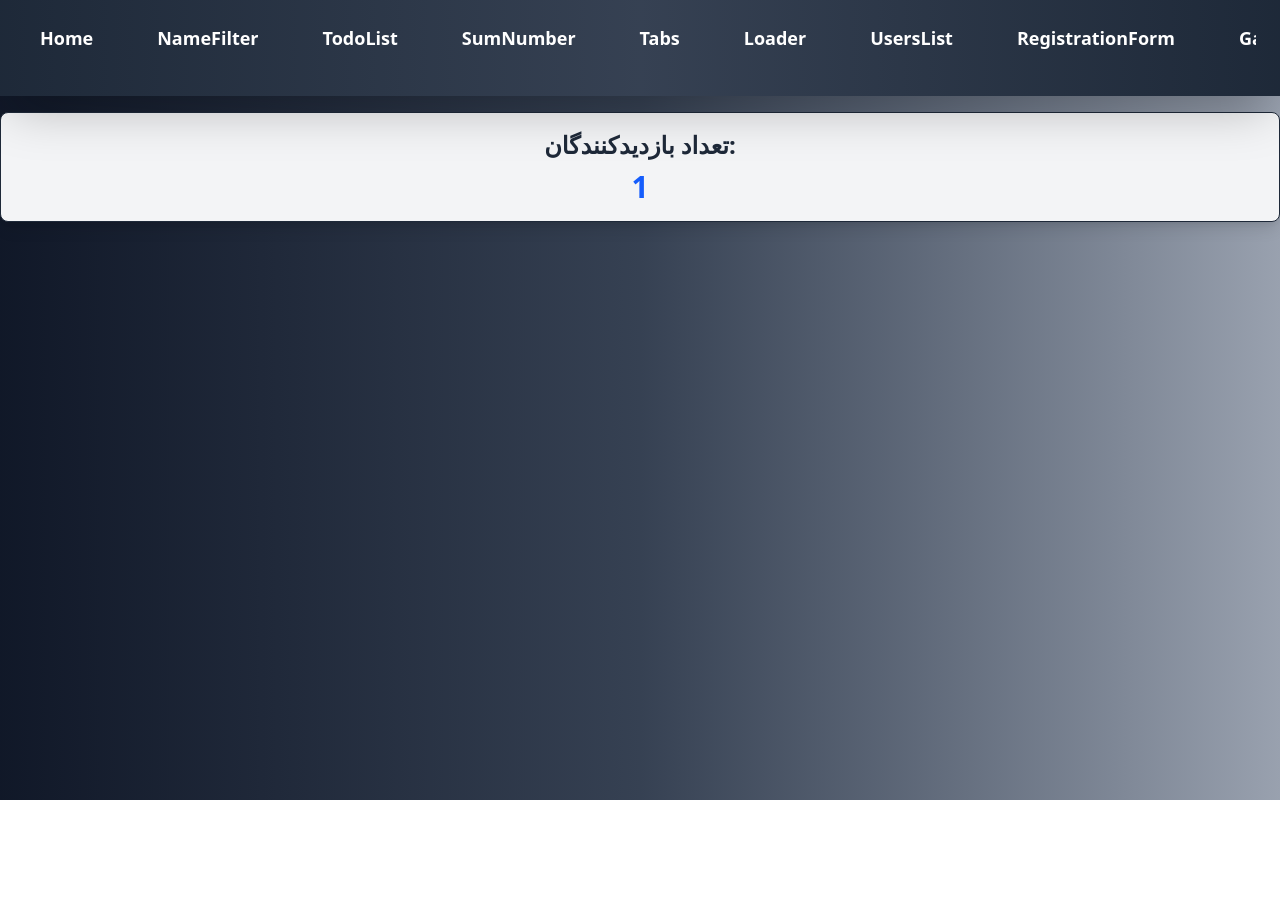
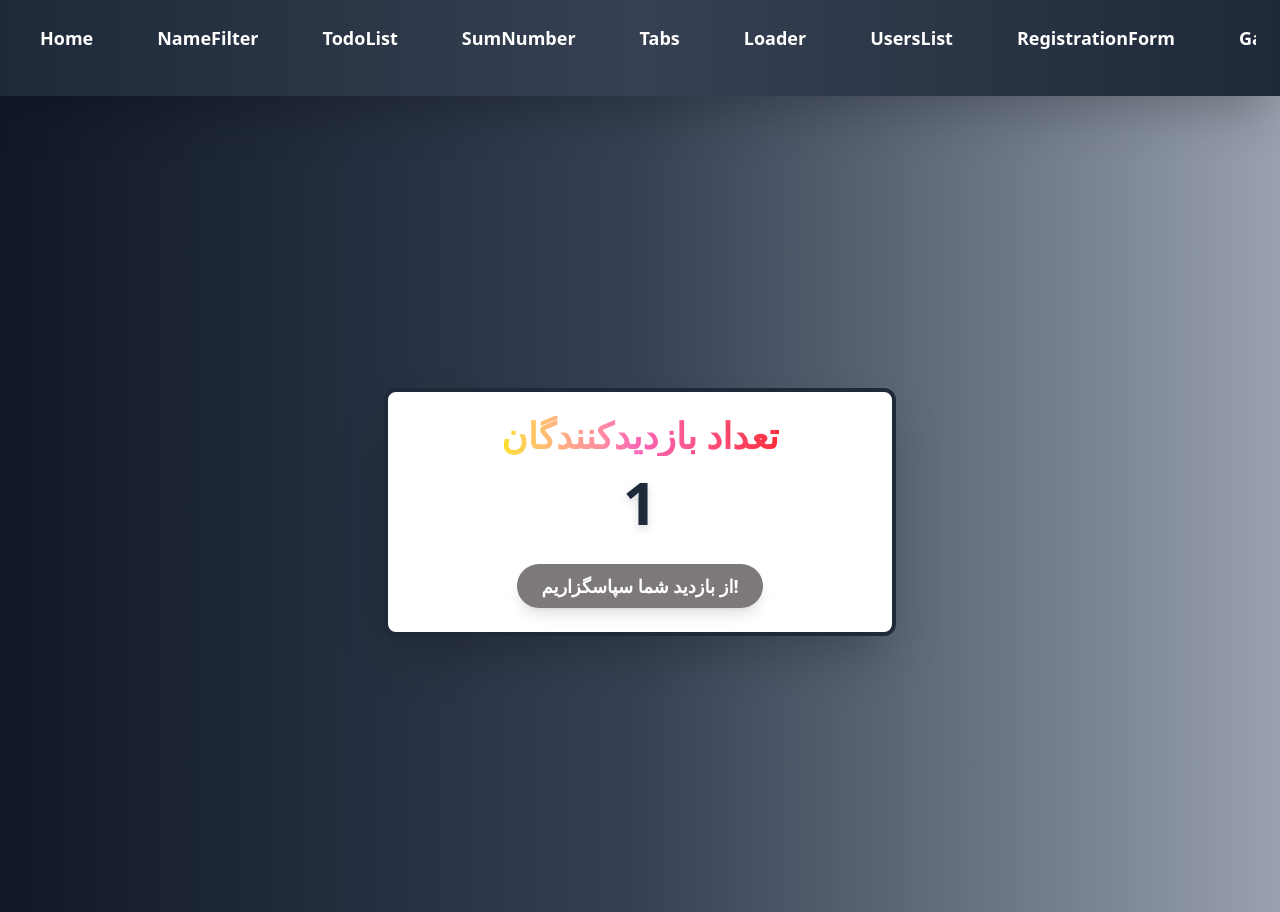
Before and after one commit to hamedmkm/Interview-Prep-Samples, a React (Vite) app: page /VisitorCounter in a window 1280 px wide. Before the commit the page ends 800 px from the top, so only its background shows below. Built offline with nearby package versions, Linux system fonts and the light colour scheme.

Commit message:
change style visitor component

```diff
--- a/package.json
+++ b/package.json
@@ -12,6 +12,7 @@
   "dependencies": {
     "@tailwindcss/vite": "^4.0.0",
     "axios": "^1.7.9",
+    "framer-motion": "^12.0.5",
     "react": "^18.3.1",
     "react-dom": "^18.3.1",
     "react-horizontal-scrolling-menu": "^8.2.0",
--- a/src/Pages/VisitorCounter/VisitorCounter.jsx
+++ b/src/Pages/VisitorCounter/VisitorCounter.jsx
@@ -1,28 +1,49 @@
 import React, { useEffect, useState } from "react";
+import { motion } from "framer-motion";
 
 const VisitorCounter = () => {
   const [visitorCount, setVisitorCount] = useState(0);
 
   useEffect(() => {
-    // دریافت مقدار بازدیدکنندگان از localStorage
     const currentCount = parseInt(localStorage.getItem("visitorCount")) || 0;
-
-    // افزایش مقدار بازدیدکنندگان
     const newCount = currentCount + 1;
-
-    // ذخیره مقدار جدید در localStorage
     localStorage.setItem("visitorCount", newCount);
-
-    // به‌روزرسانی state کامپوننت
     setVisitorCount(newCount);
   }, []);
 
   return (
-    <div className="flex flex-col items-center justify-center p-4 border rounded-lg shadow-lg bg-gray-100 text-gray-800">
-      <h1 className="text-2xl font-bold">تعداد بازدیدکنندگان:</h1>
-      <p className="text-3xl font-extrabold text-blue-600 mt-2">
-        {visitorCount}
-      </p>
+    <div className="flex items-center justify-center h-screen ">
+      <motion.div
+        className="flex flex-col items-center justify-center p-6 border-4 rounded-xl shadow-2xl bg-white text-gray-800 w-[90%] max-w-lg"
+        initial={{ opacity: 0, scale: 0.8 }}
+        animate={{ opacity: 1, scale: 1 }}
+        transition={{ duration: 0.8, ease: "easeInOut" }}
+      >
+        <motion.h1
+          className="text-4xl font-extrabold mb-4 bg-gradient-to-r from-yellow-300 via-pink-400 to-red-500 bg-clip-text text-transparent"
+          initial={{ x: -100, opacity: 0 }}
+          animate={{ x: 0, opacity: 1 }}
+          transition={{ duration: 0.8, delay: 0.2 }}
+        >
+          تعداد بازدیدکنندگان
+        </motion.h1>
+        <motion.p
+          className="text-6xl font-black mb-4 drop-shadow-lg"
+          initial={{ scale: 0 }}
+          animate={{ scale: 1 }}
+          transition={{ duration: 1, type: "spring", stiffness: 120 }}
+        >
+          {visitorCount}
+        </motion.p>
+        <motion.div
+          className="px-6 py-2 mt-4 text-lg font-semibold text-white bg-[#7e7979] rounded-full shadow-lg hover:text-black transition-all duration-500"
+          initial={{ y: 50, opacity: 0 }}
+          animate={{ y: 0, opacity: 1 }}
+          transition={{ duration: 0.8, delay: 0.4 }}
+        >
+          از بازدید شما سپاسگزاریم!
+        </motion.div>
+      </motion.div>
     </div>
   );
 };
```
Also changed, not shown: 1 other file (tests, documents, lock files or other folders).
